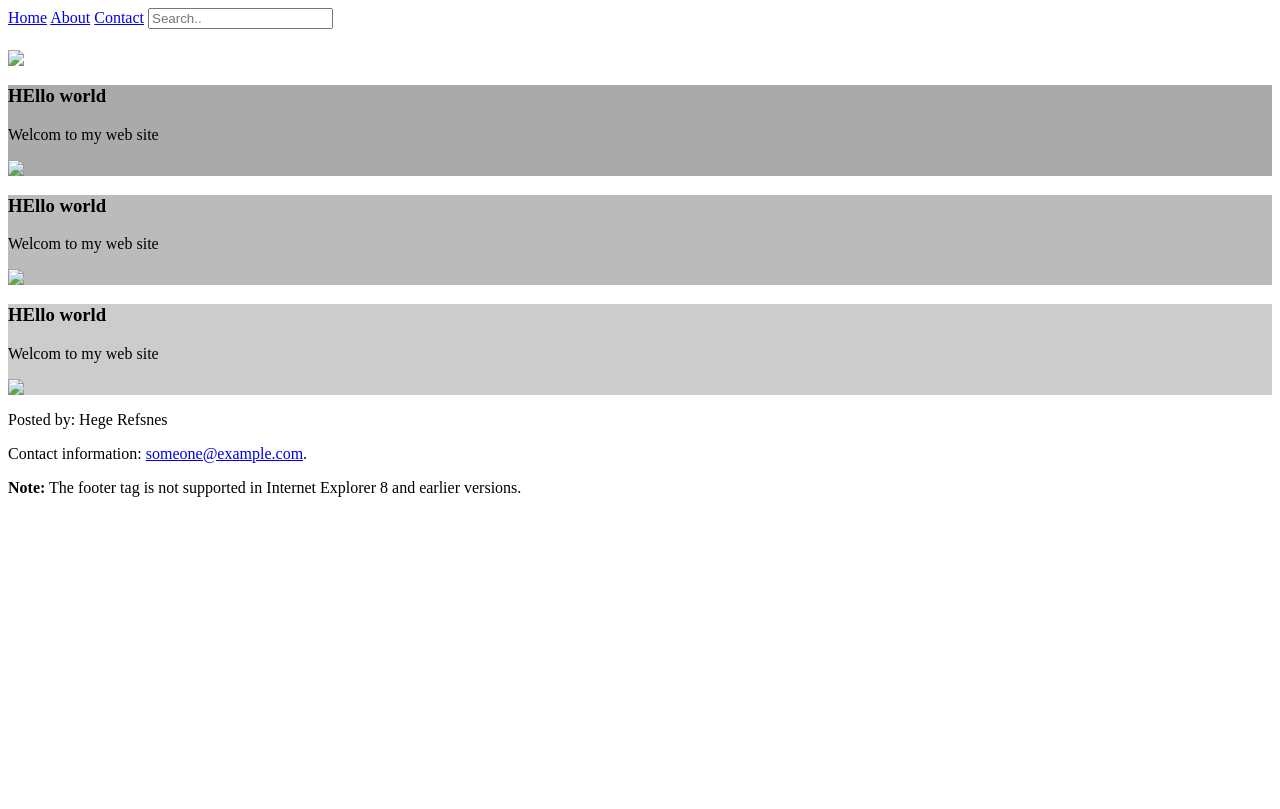
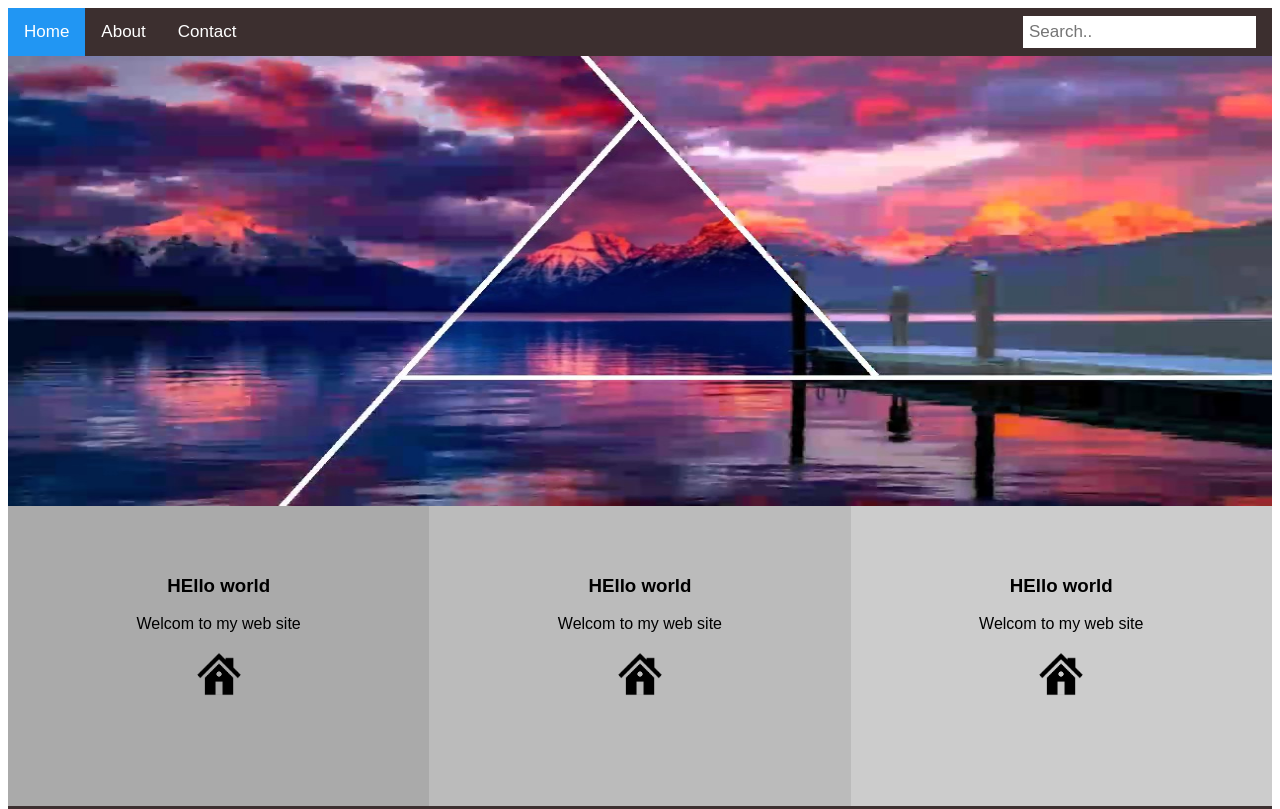
Before and after one commit to Lucian1998/Laborator1, a plain HTML site: page index.html in a window 1280 px wide. Shown: the top 809 px of the page. Drawn offline with Linux system fonts and the light colour scheme.

Commit message:
last commit

```diff
--- a/index.html
+++ b/index.html
@@ -1,7 +1,7 @@
 <html>
 <head>
     <title>Lucrarea de laborator numarul 1</title>
-    <link rel="stylesheet" type="text/css" href="style.css">
+    <link rel="stylesheet" type="text/css" href="css.css">
 </head>
 <body>
 
@@ -14,7 +14,7 @@
 
     <div class="header">
       <div class="c_header"><h1></h1></div>
-      <img src="p2.jpg">
+      <img src="foto/p2.jpg">
 
     </div>
 
@@ -22,16 +22,16 @@
       <div class="column" style="background-color:#aaa;">
       <h3>HEllo world</h3>
       <p>Welcom to my web site</p>
-      <img class="img" src="home.png">
+      <img class="img" src="foto/home.png">
       </div>
       <div class="column" style="background-color:#bbb;">
         <h3>HEllo world</h3>
         <p>Welcom to my web site</p>
-        <img class="img" src="home.png"></div>
+        <img class="img" src="foto/home.png"></div>
       <div class="column" style="background-color:#ccc;">
         <h3>HEllo world</h3>
         <p>Welcom to my web site</p>
-        <img class="img" src="home.png">
+        <img class="img" src="foto/home.png">
       </div>
     </div>
     <div class="footer">
```
